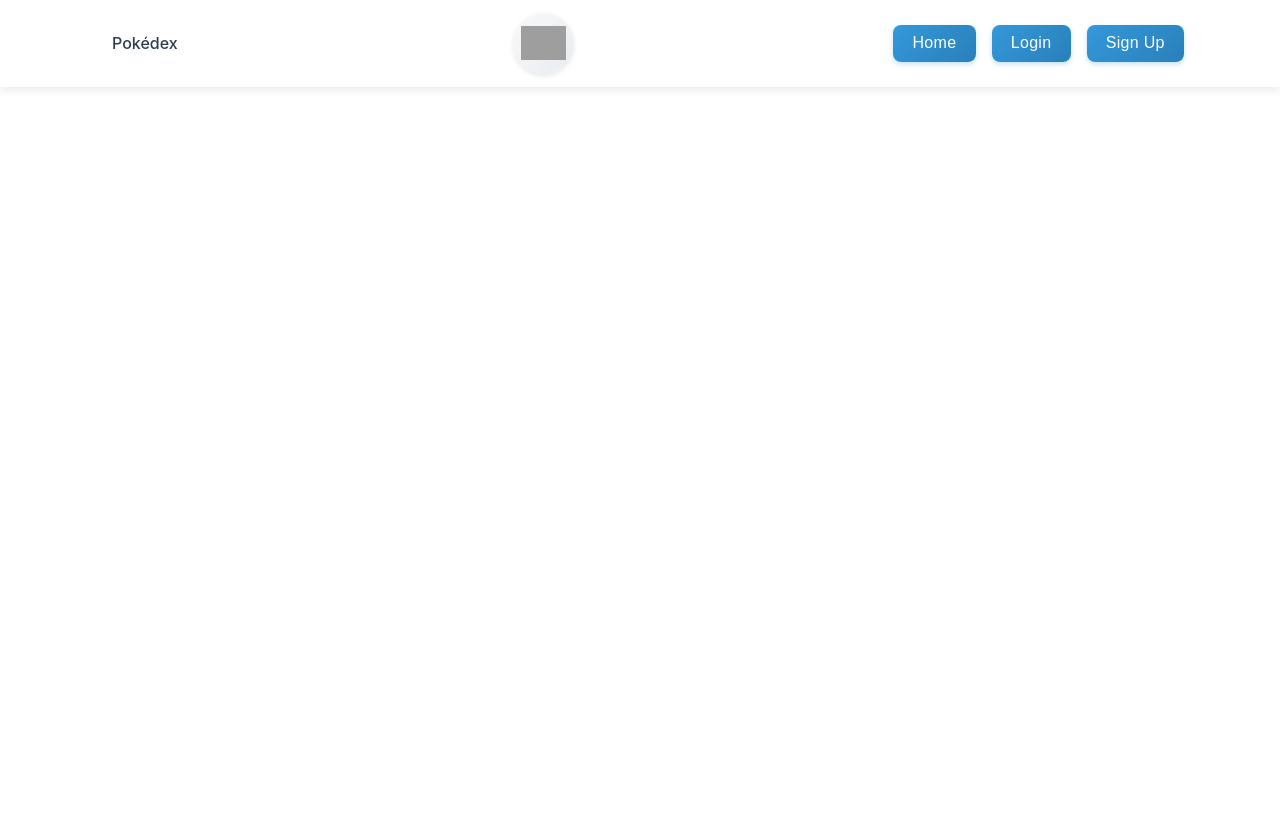
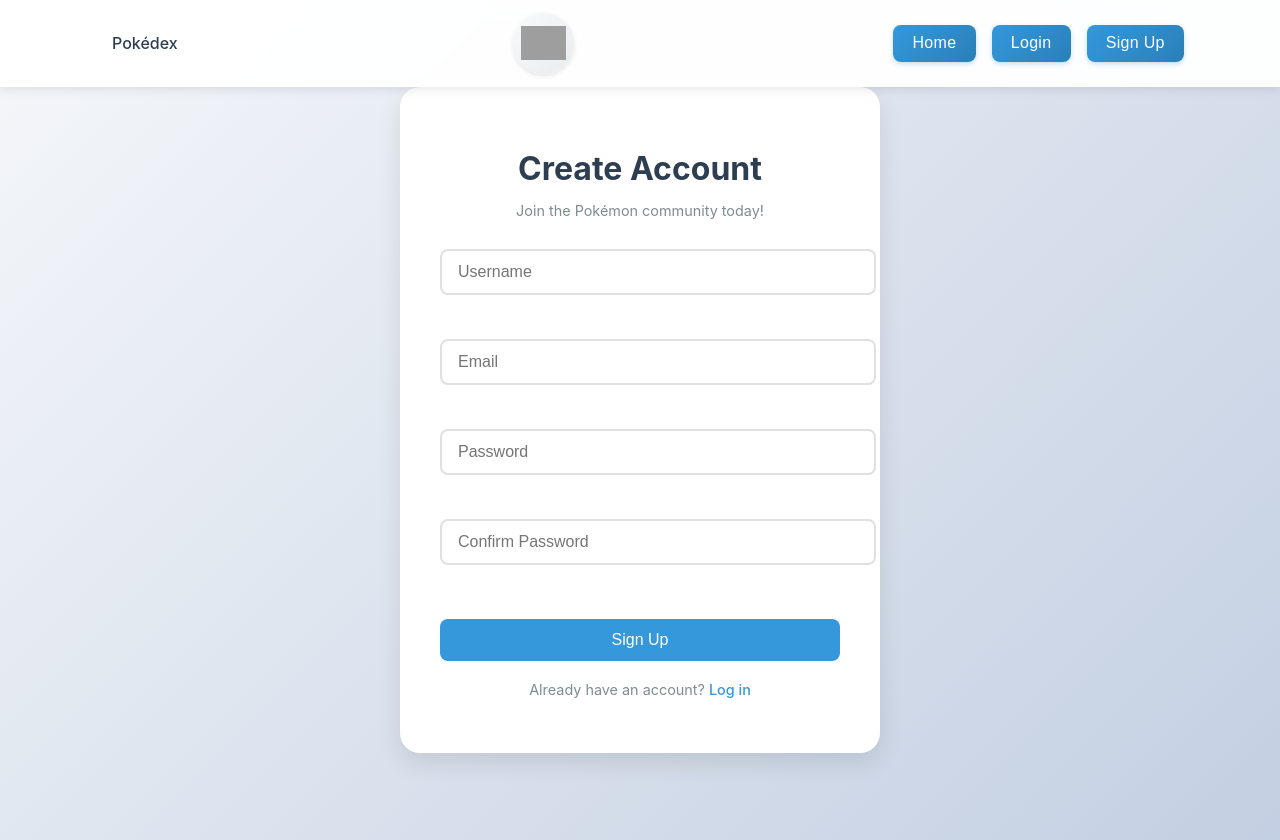
Before and after one commit to JGrineau/pokemon-api, a React (Create React App) app: page /signup in a window 1280 px wide. Before the commit the page ends 800 px from the top, so only its background shows below. Built offline with nearby package versions, Linux system fonts and the light colour scheme; grey boxes are pictures that could not be loaded.

Commit message:
Signup page updated routes

```diff
--- a/src/App.js
+++ b/src/App.js
@@ -3,6 +3,7 @@ import NavBar from './components/nav-bar/NavBar';
 import Login from './components/login-page/Login';
 import PokemonList from './components/pokemon-list/Pokemonlist';
 import PokemonDetails from './components/pokemon-details/PokemonDetails';
+import Signup from './components/signup-page/Signup';
 
 function App() {
   return (
@@ -12,6 +13,7 @@ function App() {
         <Route path="/" element={<PokemonList />} />
         <Route path="/login" element={<Login />} />
         <Route path="/pokemon/:id" element={<PokemonDetails />} />
+        <Route path="/signup" element={<Signup />} />
       </Routes>
     </Router>
   );
--- /dev/null
+++ b/src/components/signup-page/Signup.js
@@ -0,0 +1,124 @@
+import React, { useState } from 'react';
+import { useNavigate } from 'react-router-dom';
+import './signup.css';
+
+const Signup = () => {
+    const [formData, setFormData] = useState({
+        username: '',
+        email: '',
+        password: '',
+        confirmPassword: ''
+    });
+    const [errors, setErrors] = useState({});
+    const navigate = useNavigate();
+
+    const handleChange = (e) => {
+        const { name, value } = e.target;
+        setFormData(prev => ({
+            ...prev,
+            [name]: value
+        }));
+    };
+
+    const validateForm = () => {
+        const newErrors = {};
+        if (!formData.username.trim()) {
+            newErrors.username = 'Username is required';
+        }
+        if (!formData.email.trim()) {
+            newErrors.email = 'Email is required';
+        } else if (!/\S+@\S+\.\S+/.test(formData.email)) {
+            newErrors.email = 'Email is invalid';
+        }
+        if (!formData.password) {
+            newErrors.password = 'Password is required';
+        } else if (formData.password.length < 6) {
+            newErrors.password = 'Password must be at least 6 characters';
+        }
+        if (formData.password !== formData.confirmPassword) {
+            newErrors.confirmPassword = 'Passwords do not match';
+        }
+        return newErrors;
+    };
+
+    const handleSubmit = (e) => {
+        e.preventDefault();
+        const newErrors = validateForm();
+        if (Object.keys(newErrors).length === 0) {
+            // Here you would typically make an API call to register the user
+            console.log('Form submitted:', formData);
+            navigate('/login');
+        } else {
+            setErrors(newErrors);
+        }
+    };
+
+    return (
+        <div className="signup-container">
+            <div className="signup-card">
+                <h1>Create Account</h1>
+                <p className="subtitle">Join the Pokémon community today!</p>
+
+                <form onSubmit={handleSubmit} className="signup-form">
+                    <div className="form-group">
+                        <input
+                            type="text"
+                            name="username"
+                            placeholder="Username"
+                            value={formData.username}
+                            onChange={handleChange}
+                            className={errors.username ? 'error' : ''}
+                        />
+                        {errors.username && <span className="error-message">{errors.username}</span>}
+                    </div>
+
+                    <div className="form-group">
+                        <input
+                            type="email"
+                            name="email"
+                            placeholder="Email"
+                            value={formData.email}
+                            onChange={handleChange}
+                            className={errors.email ? 'error' : ''}
+                        />
+                        {errors.email && <span className="error-message">{errors.email}</span>}
+                    </div>
+
+                    <div className="form-group">
+                        <input
+                            type="password"
+                            name="password"
+                            placeholder="Password"
+                            value={formData.password}
+                            onChange={handleChange}
+                            className={errors.password ? 'error' : ''}
+                        />
+                        {errors.password && <span className="error-message">{errors.password}</span>}
+                    </div>
+
+                    <div className="form-group">
+                        <input
+                            type="password"
+                            name="confirmPassword"
+                            placeholder="Confirm Password"
+                            value={formData.confirmPassword}
+                            onChange={handleChange}
+                            className={errors.confirmPassword ? 'error' : ''}
+                        />
+                        {errors.confirmPassword && <span className="error-message">{errors.confirmPassword}</span>}
+                    </div>
+
+                    <button type="submit" className="signup-button">
+                        Sign Up
+                    </button>
+                </form>
+
+                <p className="login-link">
+                    Already have an account? <span onClick={() => navigate('/login')}>Log in</span>
+                </p>
+            </div>
+        </div>
+    );
+};
+
+export default Signup;
--- /dev/null
+++ b/src/components/signup-page/signup.css
@@ -0,0 +1,110 @@
+.signup-container {
+    min-height: 100vh;
+    display: flex;
+    justify-content: center;
+    align-items: center;
+    background: linear-gradient(135deg, #f5f7fa 0%, #c3cfe2 100%);
+    padding: 20px;
+}
+
+.signup-card {
+    background: white;
+    padding: 40px;
+    border-radius: 20px;
+    box-shadow: 0 10px 25px rgba(0, 0, 0, 0.1);
+    width: 100%;
+    max-width: 400px;
+}
+
+.signup-card h1 {
+    color: #2c3e50;
+    margin-bottom: 10px;
+    text-align: center;
+    font-size: 2rem;
+}
+
+.subtitle {
+    color: #7f8c8d;
+    text-align: center;
+    margin-bottom: 30px;
+    font-size: 0.9rem;
+}
+
+.signup-form {
+    display: flex;
+    flex-direction: column;
+    gap: 20px;
+}
+
+.form-group {
+    display: flex;
+    flex-direction: column;
+    gap: 5px;
+}
+
+.form-group input {
+    padding: 12px 16px;
+    border: 2px solid #e0e0e0;
+    border-radius: 8px;
+    font-size: 1rem;
+    transition: all 0.3s ease;
+}
+
+.form-group input:focus {
+    outline: none;
+    border-color: #3498db;
+    box-shadow: 0 0 0 3px rgba(52, 152, 219, 0.1);
+}
+
+.form-group input.error {
+    border-color: #e74c3c;
+}
+
+.error-message {
+    color: #e74c3c;
+    font-size: 0.8rem;
+    margin-top: 4px;
+}
+
+.signup-button {
+    background: #3498db;
+    color: white;
+    padding: 12px;
+    border: none;
+    border-radius: 8px;
+    font-size: 1rem;
+    cursor: pointer;
+    transition: background 0.3s ease;
+    margin-top: 10px;
+}
+
+.signup-button:hover {
+    background: #2980b9;
+}
+
+.login-link {
+    text-align: center;
+    margin-top: 20px;
+    color: #7f8c8d;
+    font-size: 0.9rem;
+}
+
+.login-link span {
+    color: #3498db;
+    cursor: pointer;
+    font-weight: 500;
+}
+
+.login-link span:hover {
+    text-decoration: underline;
+}
+
+@media (max-width: 480px) {
+    .signup-card {
+        padding: 20px;
+    }
+
+    .signup-card h1 {
+        font-size: 1.75rem;
+    }
+}
```
